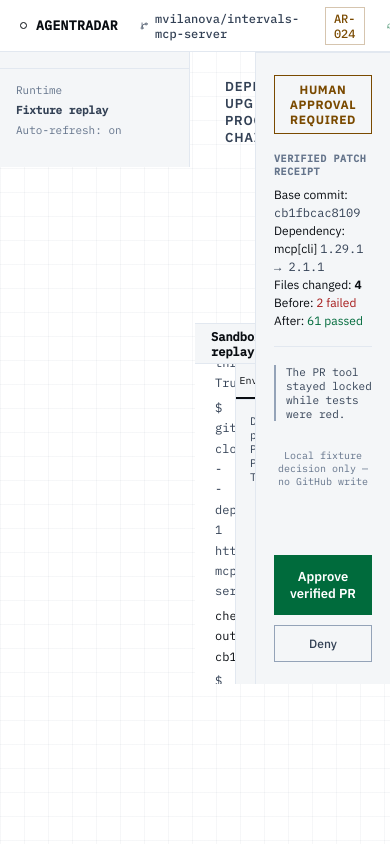
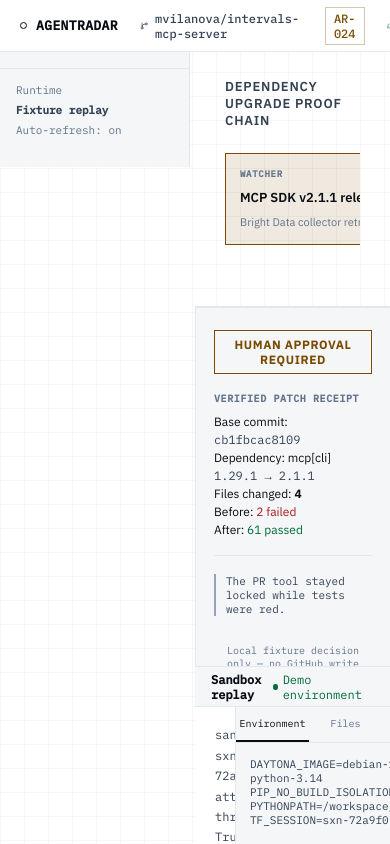
Before and after one commit to priyanshu-liveflow/completion_rca, a Next.js app in the folder apps/web/: page / in a window 390 px wide. Built offline with nearby package versions, Linux system fonts and the light colour scheme.

Commit message:
design(web): make dock span full width of the bottom row

```diff
--- a/apps/web/app/components/MissionControlPage.module.css
+++ b/apps/web/app/components/MissionControlPage.module.css
@@ -198,6 +198,7 @@
   flex: 1;
   display: grid;
   grid-template-columns: 1fr 270px;
+  grid-template-areas: "map rail" "dock dock";
   gap: 0;
   min-height: 0;
   height: 100%;
@@ -213,22 +214,14 @@
 @media (max-width: 1023px) {
   .workspace {
     grid-template-columns: 1fr;
+    grid-template-areas: "map" "rail" "dock";
     grid-template-rows: auto auto auto;
   }
 
-  .map {
-    grid-row: 1;
-  }
-
   .rail {
-    grid-column: 1;
-    grid-row: 2;
     border-left: 0;
     border-top: 1px solid var(--rule);
-  }
-
-  .dock {
-    grid-row: 3;
+    border-bottom: 0;
   }
 }
 
@@ -247,8 +240,7 @@
 }
 
 .map {
-  grid-column: 1;
-  grid-row: 1;
+  grid-area: map;
   border-bottom: 1px solid var(--rule);
   padding: 26px 30px;
   overflow: auto;
@@ -361,8 +353,7 @@
 }
 
 .dock {
-  grid-column: 1;
-  grid-row: 2;
+  grid-area: dock;
   display: flex;
   flex-direction: column;
   min-height: 0;
@@ -502,9 +493,9 @@
 }
 
 .rail {
-  grid-column: 2;
-  grid-row: 1 / 3;
+  grid-area: rail;
   border-left: 1px solid var(--rule);
+  border-bottom: 1px solid var(--rule);
   padding: 22px 18px;
   display: flex;
   flex-direction: column;
```
